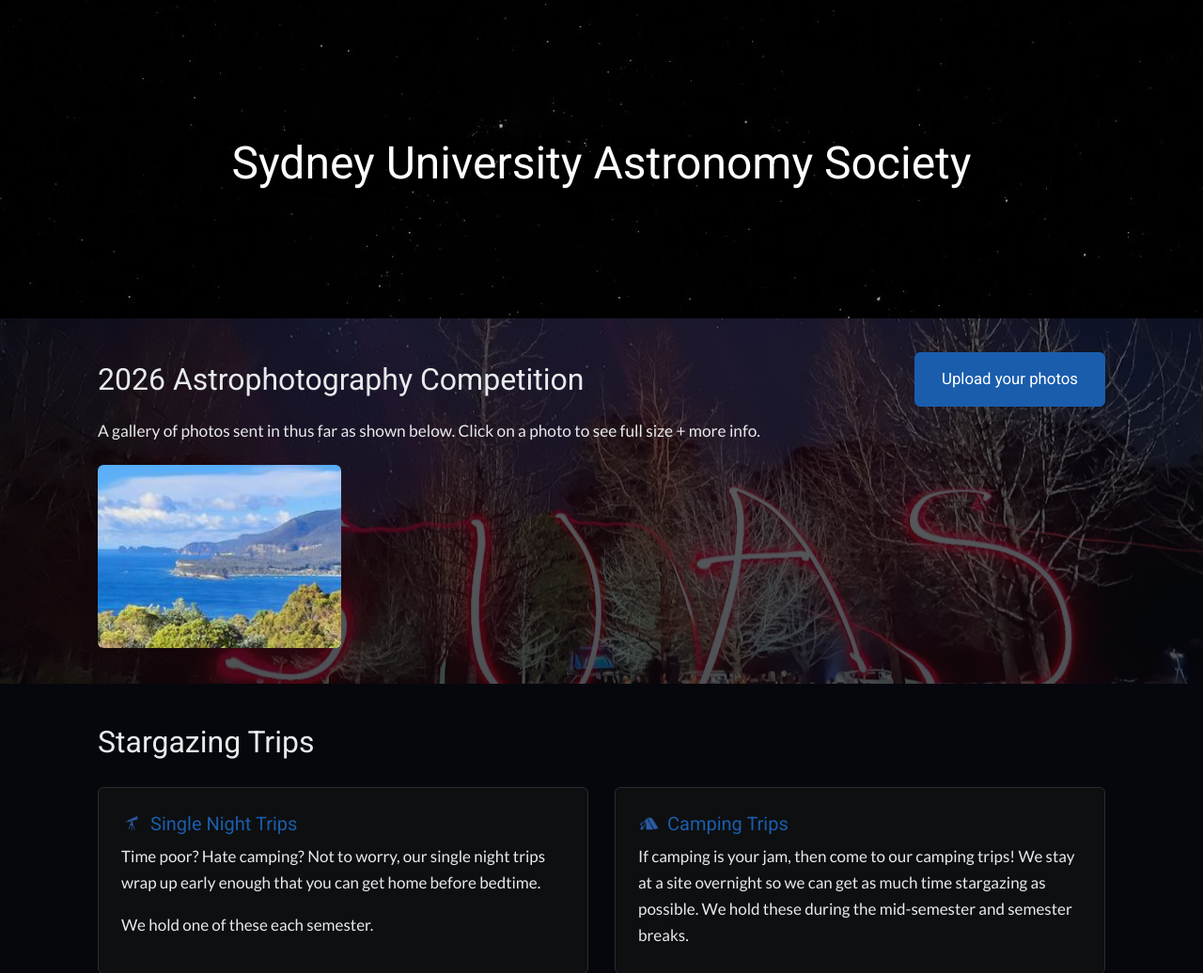
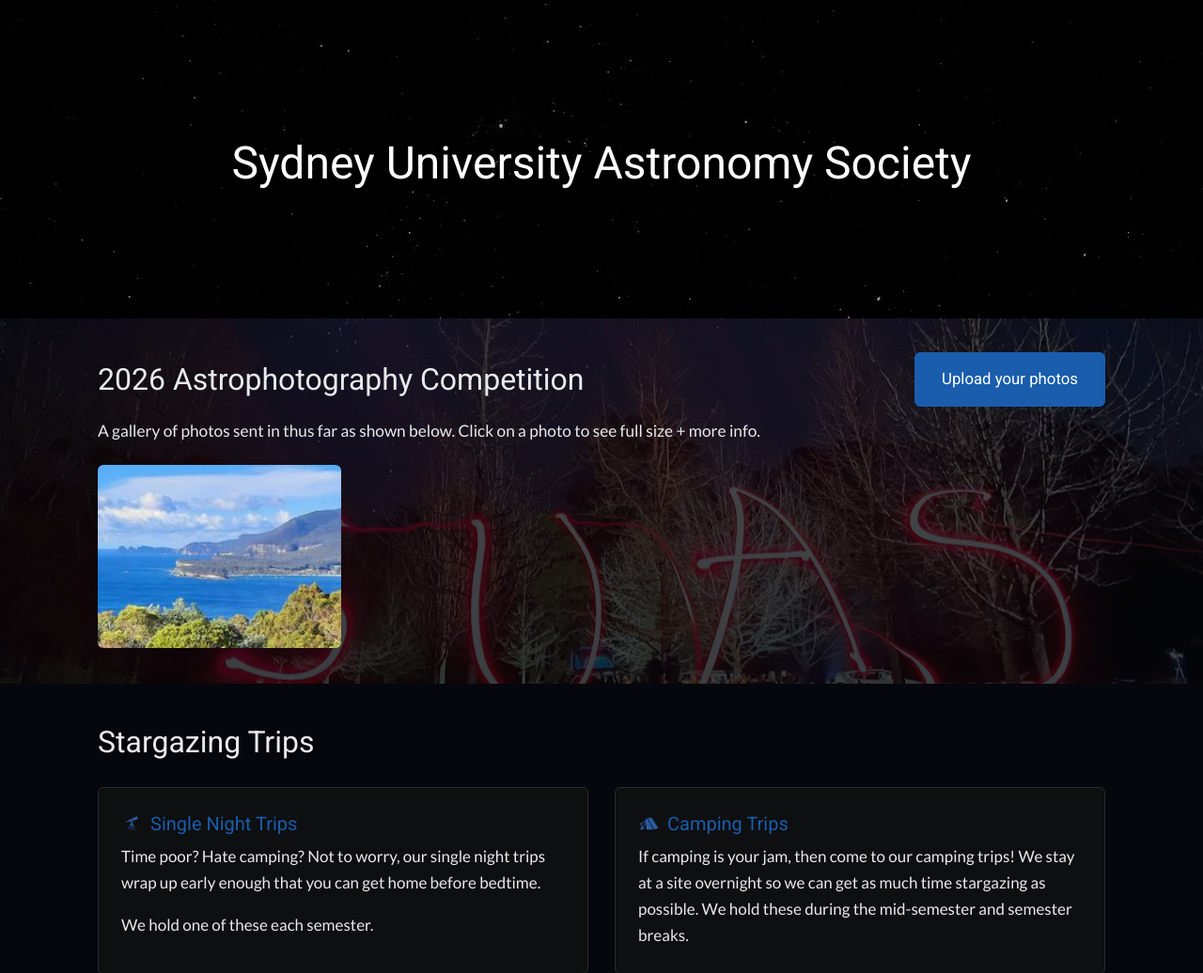
Before and after one commit to USYD-Astro/USYD-Astro, a PHP site: page / in a window 1280 px wide. Shown: the part 72-1108 px from the top of the page at 94% size. Run offline with PHP 8.4, Linux system fonts and the light colour scheme; data that the repository does not hold is empty; some libraries are stand-ins or nearby versions.

Commit message:
Darken the whole-site backdrop by 24%
A flat 24% black layer over the light-painting photo multiplies its luminance
to 76%, dimming the page background behind the reading panels without touching
the hero band or the scrim that keeps body copy legible.

Generated with Codebuff
Co-Authored-By: Codebuff <noreply@codebuff.com>

```diff
--- a/assets/css/style.css
+++ b/assets/css/style.css
@@ -57,13 +57,15 @@ body {
    now backs the whole site. It is pinned to the viewport with a fixed layer
    rather than `background-attachment: fixed`, which iOS Safari ignores, so
    the page content scrolls over a still image. The gradient scrim keeps body
-   copy readable wherever it lands. */
+   copy readable wherever it lands, and a flat black shade sits over the lot,
+   taking the whole backdrop down to 76% of its brightness (24% darker). */
 body::before {
   content: "";
   position: fixed;
   inset: 0;
   z-index: -1;
   background:
+    linear-gradient(rgba(0, 0, 0, 0.24), rgba(0, 0, 0, 0.24)),
     linear-gradient(rgba(4, 8, 14, 0.58), rgba(4, 8, 14, 0.7)),
     url("../img/events-banner.jpg") center / cover no-repeat;
 }
```
